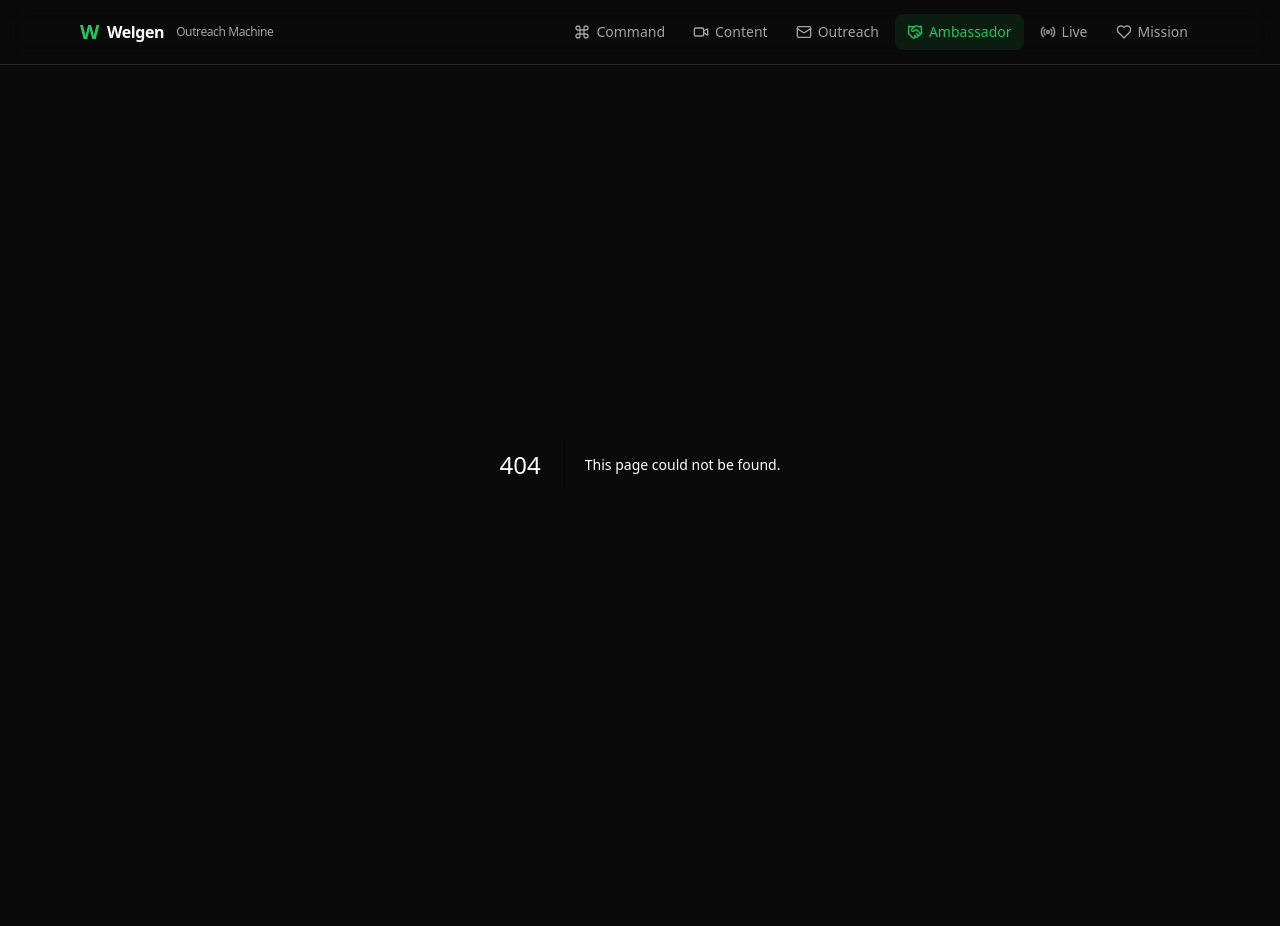
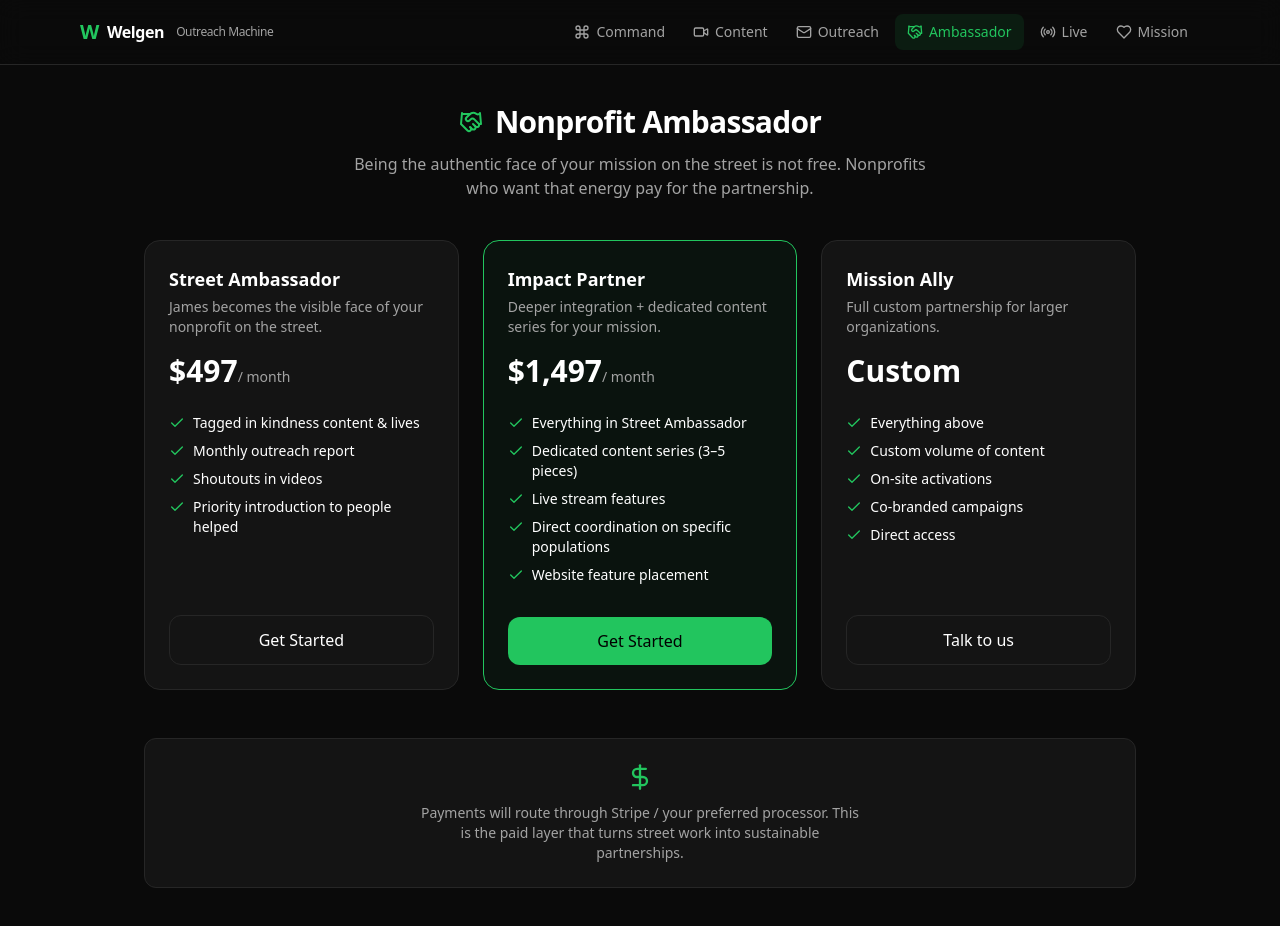
Before and after one commit to mcclusterishere/Welgen, a Next.js app: page /ambassador in a window 1280 px wide. Before the commit this address had no page. Before the commit the page ends 864 px from the top, so only its background shows below. Built offline with nearby package versions, Linux system fonts and the light colour scheme.

Commit message:
Add paid Ambassador / nonprofit partnership page

```diff
--- /dev/null
+++ b/app/ambassador/page.tsx
@@ -0,0 +1,110 @@
+import { Handshake, Check, DollarSign } from "lucide-react";
+
+const tiers = [
+  {
+    name: "Street Ambassador",
+    price: "$497",
+    period: "/ month",
+    description: "James becomes the visible face of your nonprofit on the street.",
+    features: [
+      "Tagged in kindness content & lives",
+      "Monthly outreach report",
+      "Shoutouts in videos",
+      "Priority introduction to people helped",
+    ],
+  },
+  {
+    name: "Impact Partner",
+    price: "$1,497",
+    period: "/ month",
+    description: "Deeper integration + dedicated content series for your mission.",
+    features: [
+      "Everything in Street Ambassador",
+      "Dedicated content series (3–5 pieces)",
+      "Live stream features",
+      "Direct coordination on specific populations",
+      "Website feature placement",
+    ],
+    highlighted: true,
+  },
+  {
+    name: "Mission Ally",
+    price: "Custom",
+    period: "",
+    description: "Full custom partnership for larger organizations.",
+    features: [
+      "Everything above",
+      "Custom volume of content",
+      "On-site activations",
+      "Co-branded campaigns",
+      "Direct access",
+    ],
+  },
+];
+
+export default function AmbassadorPage() {
+  return (
+    <div className="mx-auto max-w-5xl px-4 py-10">
+      <div className="mb-10 text-center">
+        <h1 className="text-3xl font-bold tracking-tight flex items-center justify-center gap-3">
+          <Handshake className="text-accent" />
+          Nonprofit Ambassador
+        </h1>
+        <p className="mt-3 text-muted max-w-xl mx-auto">
+          Being the authentic face of your mission on the street is not free.
+          Nonprofits who want that energy pay for the partnership.
+        </p>
+      </div>
+
+      <div className="grid gap-6 md:grid-cols-3">
+        {tiers.map((tier) => (
+          <div
+            key={tier.name}
+            className={`rounded-2xl border p-6 flex flex-col ${
+              tier.highlighted
+                ? "border-accent bg-accent/5"
+                : "border-border bg-surface"
+            }`}
+          >
+            <div className="mb-4">
+              <h2 className="text-lg font-semibold">{tier.name}</h2>
+              <p className="text-sm text-muted mt-1">{tier.description}</p>
+            </div>
+
+            <div className="mb-6">
+              <span className="text-3xl font-bold">{tier.price}</span>
+              <span className="text-muted text-sm">{tier.period}</span>
+            </div>
+
+            <ul className="space-y-2 mb-8 flex-1">
+              {tier.features.map((f) => (
+                <li key={f} className="flex items-start gap-2 text-sm">
+                  <Check size={16} className="text-accent shrink-0 mt-0.5" />
+                  {f}
+                </li>
+              ))}
+            </ul>
+
+            <button
+              className={`w-full rounded-xl py-3 font-medium transition ${
+                tier.highlighted
+                  ? "bg-accent text-black hover:bg-accent-dim"
+                  : "border border-border hover:border-accent/50"
+              }`}
+            >
+              {tier.price === "Custom" ? "Talk to us" : "Get Started"}
+            </button>
+          </div>
+        ))}
+      </div>
+
+      <div className="mt-12 rounded-xl border border-border bg-surface p-6 text-center">
+        <DollarSign className="mx-auto text-accent mb-3" size={28} />
+        <p className="text-sm text-muted max-w-md mx-auto">
+          Payments will route through Stripe / your preferred processor.
+          This is the paid layer that turns street work into sustainable partnerships.
+        </p>
+      </div>
+    </div>
+  );
+}
```
